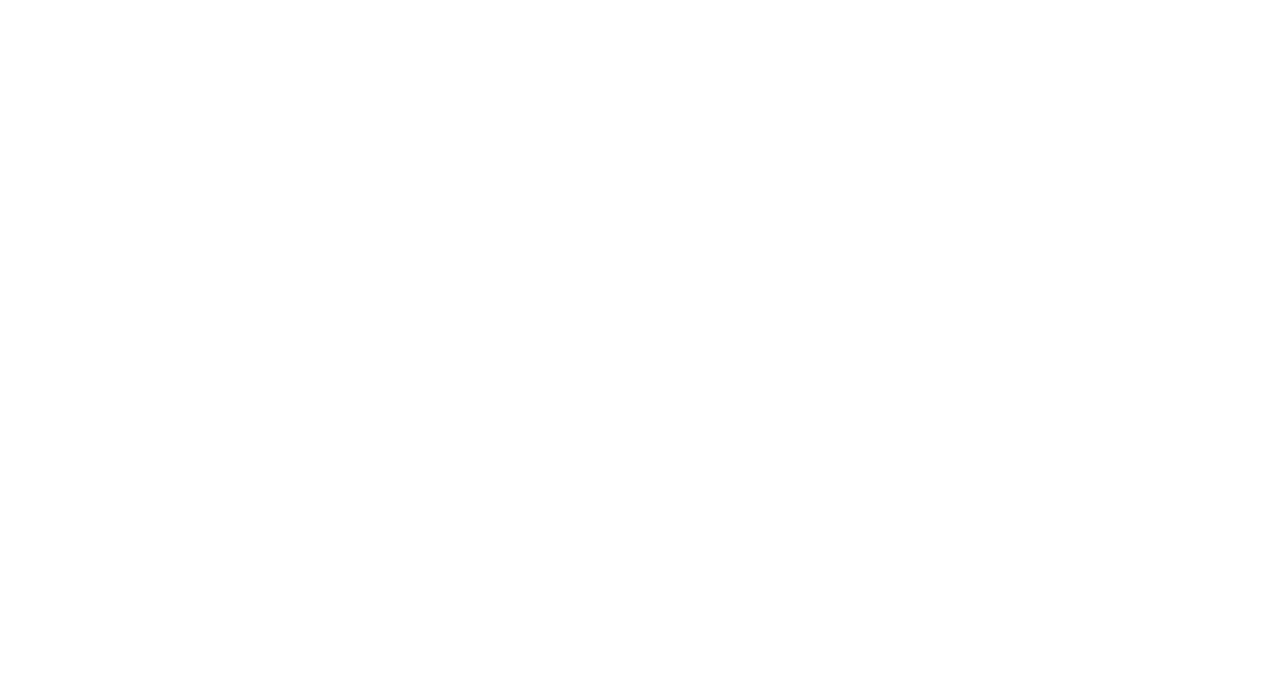
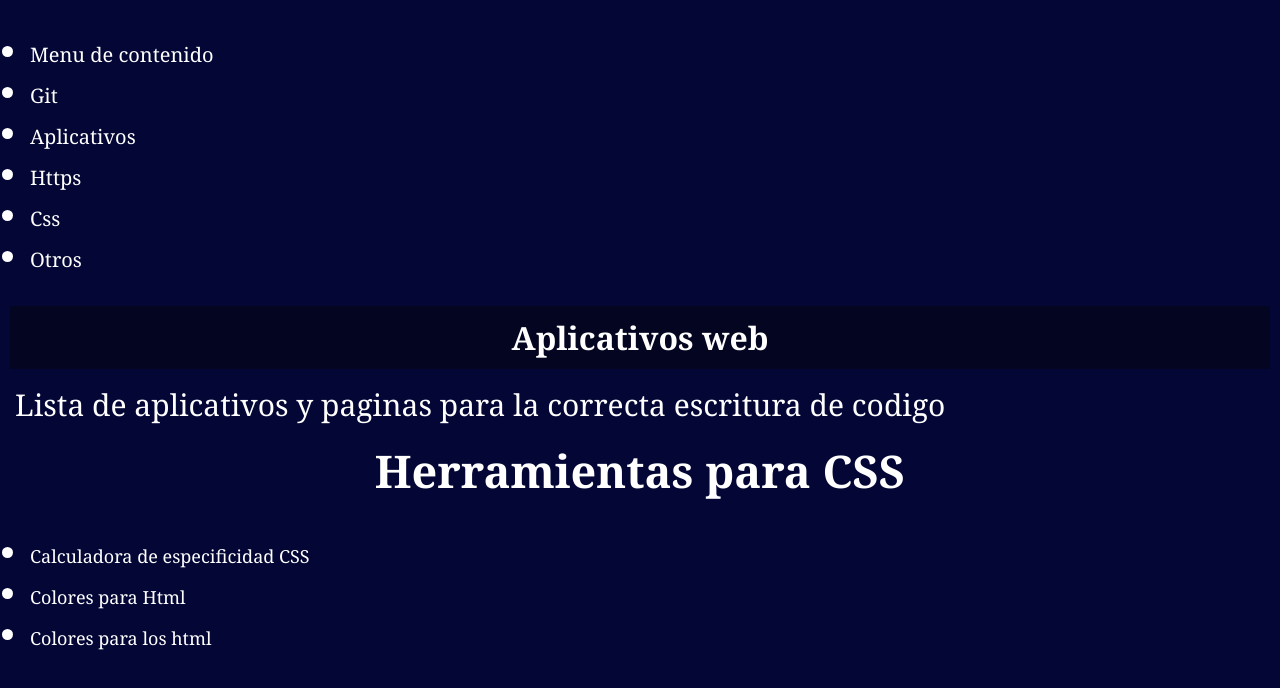
Before and after one commit to JuanHefesto/juanhefesto.github.io, a plain HTML site: page Aplicaticos.html in a window 1280 px wide. Drawn offline with Linux system fonts and the light colour scheme.

```diff
--- a/Aplicaticos.html
+++ b/Aplicaticos.html
@@ -3,9 +3,32 @@
 <head>
     <meta charset="UTF-8">
     <meta name="viewport" content="width=device-width, initial-scale=1.0">
-    <title>Document</title>
+    <title>Aplictivos</title>
+    <link rel="stylesheet" href="css/style.css">
 </head>
 <body>
-
+    <nav>
+        <ul>
+         <li><a href="Menucentral.html">Menu de contenido</a></li>
+         <li><a href="Guiagit.html">Git</a></li>
+         <li><a href="Aplicaticos.html">Aplicativos</a></li>
+         <li><a href="Manualhttps.html">Https</a></li>
+         <li><a href="Manualcss.html">Css</a></li>
+         <li><a href="Menuotros.html">Otros</a></li>
+        </ul>
+       </nav>
+       <header>
+         <h1>Aplicativos web </h1>
+       </header>
+       <article>
+        <p>Lista de aplicativos y paginas para la correcta escritura de codigo
+        </p>
+        <h2> Herramientas para CSS </h2>
+        <ul>
+            <li><a href="https://specificity.keegan.st/">Calculadora de especificidad CSS </a></li>
+            <li><a href="https://htmlcolorcodes.com/">Colores para Html</a></li>
+            <li><a href="https://htmlcolorcodes.com/">Colores para los html</a></li>
+        </ul>
+       </article>
 </body>
 </html>
```
Also changed, not shown: Guiagit.html (+22 -1 lines), Manualcss.html (+2 -0 lines), index.html (+3 -0 lines).
